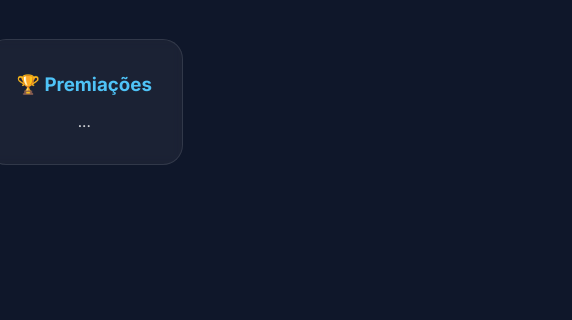
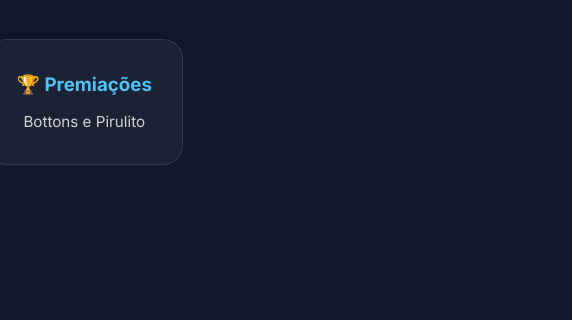
Before and after one commit to xsmillerxs/durmsgeo2, a plain HTML site: page frontend/index.html in a window 1280 px wide. Shown: the part 3487-3807 px from the top of the page, 708-1280 px from the left. Drawn offline with Linux system fonts and the light colour scheme; no server answers.

Commit message:
Update text in rules section of index.html

```diff
--- a/frontend/index.html
+++ b/frontend/index.html
@@ -635,7 +635,7 @@
 
           <div class="rules-card">
             <h3 style="color: #4FC3F7; margin-bottom: 10px;">🏆 Premiações</h3>
-            <p style="font-size: 0.95rem; opacity: 0.8;">...</p>
+            <p style="font-size: 0.95rem; opacity: 0.8;">Bottons e  Pirulito</p>
           </div>
         </div>
 
```
